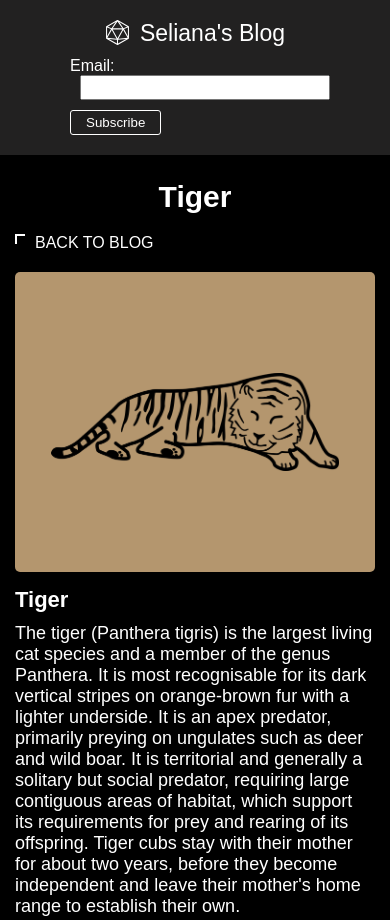
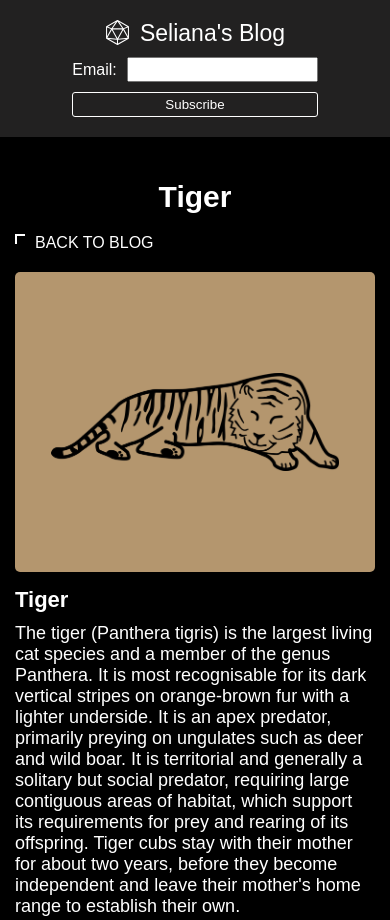
Before and after one commit to Selianaaa/personal-blog-website, a plain HTML site: page pages/post.html in a window 390 px wide. Shown: the top 920 px of the page. Drawn offline with Linux system fonts and the light colour scheme; files whose address does not match are found by name.

Commit message:
refactor

```diff
--- a/pages/post.html
+++ b/pages/post.html
@@ -12,8 +12,8 @@
   <body>
     <nav>
       <a class="nav_title" href="../index.html">Seliana's Blog</a>
-      <form class="subscribe-form">
-        <div id="input-wrapper">
+      <form id="subscribe-form">
+        <div class="input-wrapper">
           <label for="email-input" class="input-lable">Email:</label>
           <input id="email-input" type="text"/>
         </div>
--- a/styles/navbar.css
+++ b/styles/navbar.css
@@ -14,7 +14,6 @@ nav {
 .nav_title {
   text-decoration: none;
   font-size: 23px;
-  padding-bottom: 10px;
   cursor: pointer;
 }
 
@@ -81,6 +80,10 @@ nav {
     flex-direction: column;
   }
 
+  .nav_title {
+    padding-bottom: 10px;
+  }
+
   #email-input {
     margin: 0 0 0 10px;
     width: 100%;
@@ -88,7 +91,7 @@ nav {
 
   #subscribe-form {
     flex-direction: column;
-    margin-top: 20px;
+    margin-top: 10px;
   }
 
   .subscribe-button {
```
